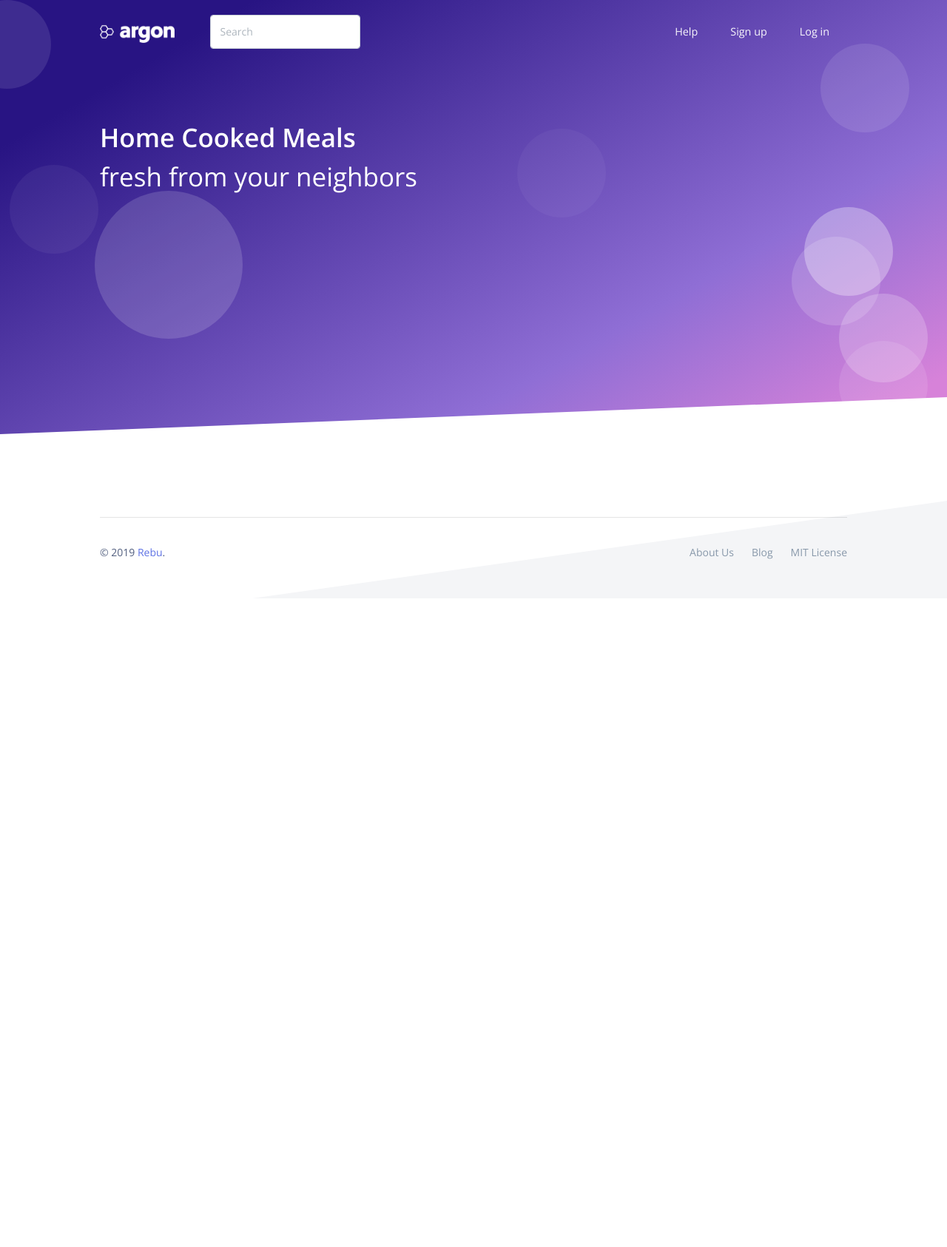
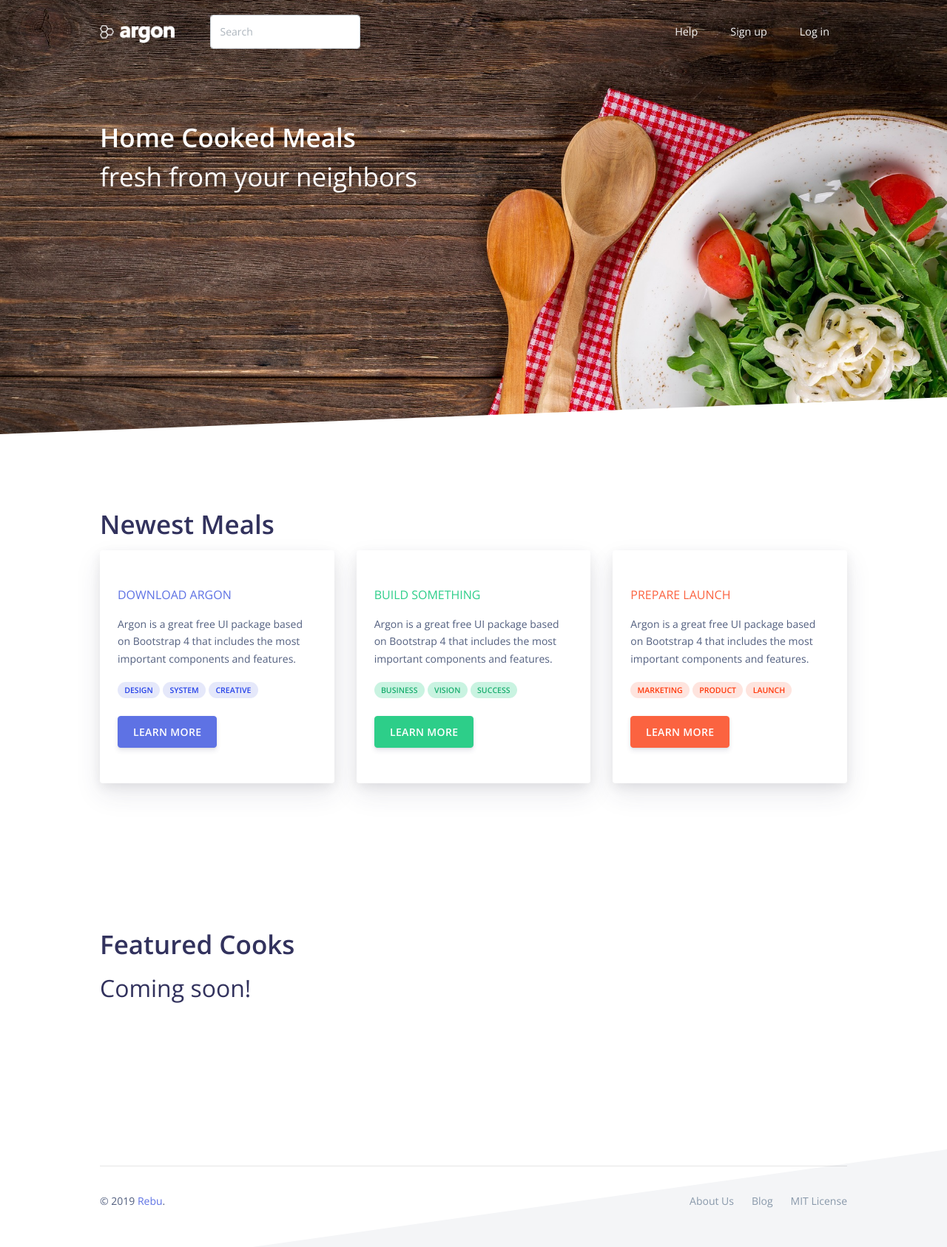
Before and after one commit to rashidlasker/rebu, a Django app: page / in a window 1280 px wide. Shown: the whole page at 74% size. Before the commit the page ends 756 px from the top, so only its background shows below. Run offline with Django 3.2, Linux system fonts and the light colour scheme; some libraries are stand-ins or nearby versions.

Commit message:
create overall homepage structure

```diff
--- a/app/web/pages/templates/pages/index.html
+++ b/app/web/pages/templates/pages/index.html
@@ -7,11 +7,7 @@
  	<!-- shape Hero -->
  	<section class="section section-lg section-shaped pb-250">
  		<!-- change to shape-cooking -->
-		<div class="shape shape-style-1 shape-primary">
-			<span></span>
-			<span></span>
-			<span></span>
-			<span></span>
+ 		<div class="shape shape-cooking">
  			<span></span>
  			<span></span>
  			<span></span>
@@ -22,7 +18,7 @@
  			<div class="col px-0">
  				<div class="row">
  					<div class="col-lg-6">
-						<h1 class="display-3  text-white">Home Cooked Meals
+ 						<h1 class="display-3 text-white">Home Cooked Meals
  							<span>fresh from your neighbors</span>
  						</h1>
  					</div>
@@ -36,7 +32,73 @@
  			</svg>
  		</div>
  	</section>
+</div>
 <!-- 1st Hero Variation -->
+<section class="section section-lg ">
+ 	<div class="container">
+ 		<div class="row">
+ 			<div class="col-lg-6">
+ 				<h1 class="display-3">Newest Meals</h1>
  			</div>
-
+ 		</div>
+ 		<div class="row justify-content-center">
+ 			<div class="col-lg-12">
+ 				<div class="row row-grid">
+ 					<div class="col-lg-4">
+ 						<div class="card card-lift--hover shadow border-0">
+ 							<div class="card-body py-5">
+ 								<h6 class="text-primary text-uppercase">Download Argon</h6>
+ 								<p class="description mt-3">Argon is a great free UI package based on Bootstrap 4 that includes the most important components and features.</p>
+ 								<div>
+ 									<span class="badge badge-pill badge-primary">design</span>
+ 									<span class="badge badge-pill badge-primary">system</span>
+ 									<span class="badge badge-pill badge-primary">creative</span>
+ 								</div>
+ 								<a href="#" class="btn btn-primary mt-4">Learn more</a>
+ 							</div>
+ 						</div>
+ 					</div>
+ 					<div class="col-lg-4">
+ 						<div class="card card-lift--hover shadow border-0">
+ 							<div class="card-body py-5">
+ 								<h6 class="text-success text-uppercase">Build Something</h6>
+ 								<p class="description mt-3">Argon is a great free UI package based on Bootstrap 4 that includes the most important components and features.</p>
+ 								<div>
+ 									<span class="badge badge-pill badge-success">business</span>
+ 									<span class="badge badge-pill badge-success">vision</span>
+ 									<span class="badge badge-pill badge-success">success</span>
+ 								</div>
+ 								<a href="#" class="btn btn-success mt-4">Learn more</a>
+ 							</div>
+ 						</div>
+ 					</div>
+ 					<div class="col-lg-4">
+ 						<div class="card card-lift--hover shadow border-0">
+ 							<div class="card-body py-5">
+ 								<h6 class="text-warning text-uppercase">Prepare Launch</h6>
+ 								<p class="description mt-3">Argon is a great free UI package based on Bootstrap 4 that includes the most important components and features.</p>
+ 								<div>
+ 									<span class="badge badge-pill badge-warning">marketing</span>
+ 									<span class="badge badge-pill badge-warning">product</span>
+ 									<span class="badge badge-pill badge-warning">launch</span>
+ 								</div>
+ 								<a href="#" class="btn btn-warning mt-4">Learn more</a>
+ 							</div>
+ 						</div>
+ 					</div>
+ 				</div>
+ 			</div>
+ 		</div>
+ 	</div>
+</section>
+<section class="section section-lg ">
+ 	<div class="container">
+ 		<div class="row">
+ 			<div class="col-lg-6">
+ 				<h1 class="display-3">Featured Cooks</h1>
+ 				<h2 >Coming soon!</h2>
+ 			</div>
+ 		</div>
+ 	</div>
+</section>
 {% include "pages/footer.html" %}
```
Also changed, not shown: app/web/pages/static/pages/img/theme/cooking.jpg. Lines whose indentation alone changed are shown as unchanged.
